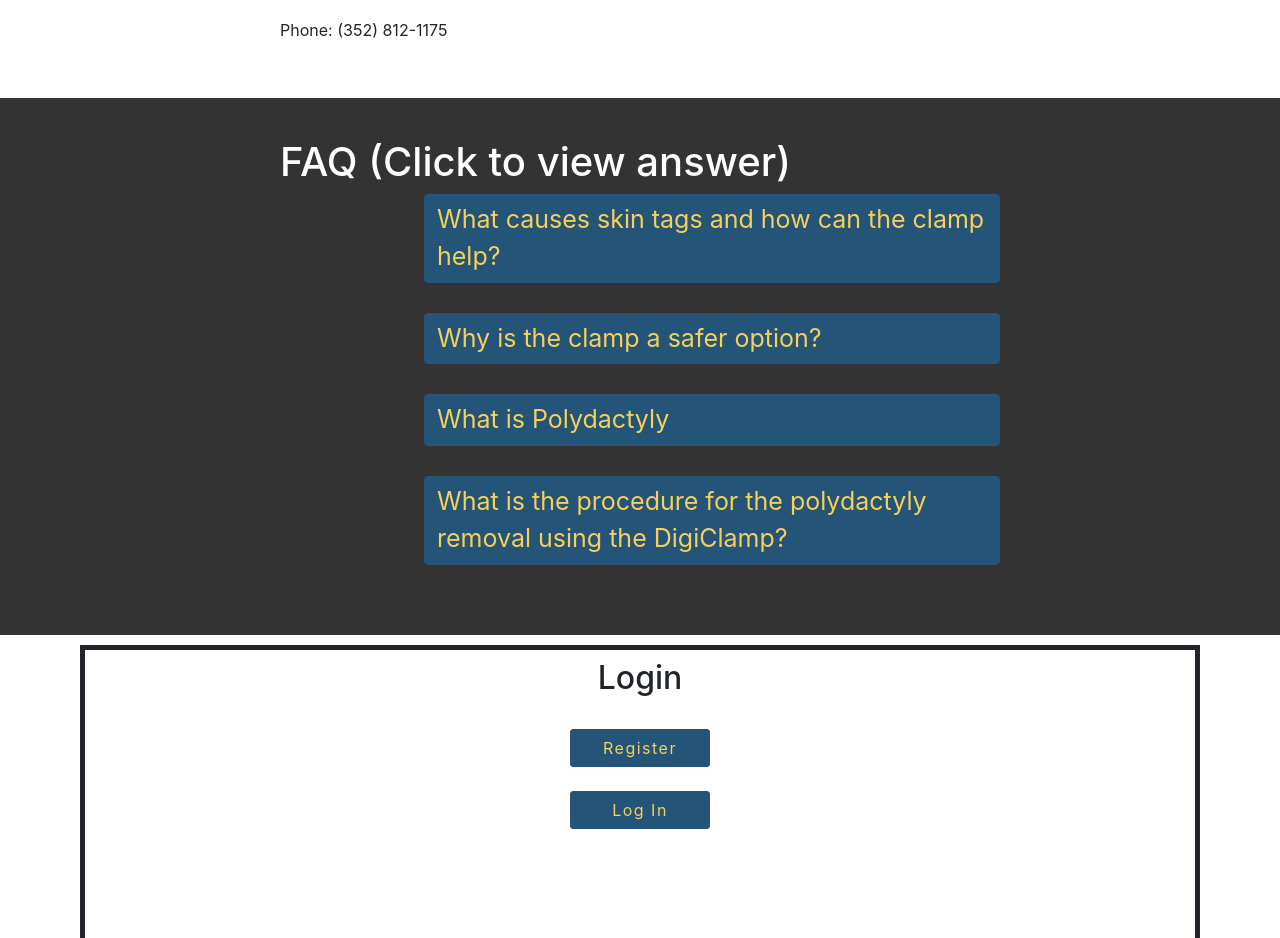
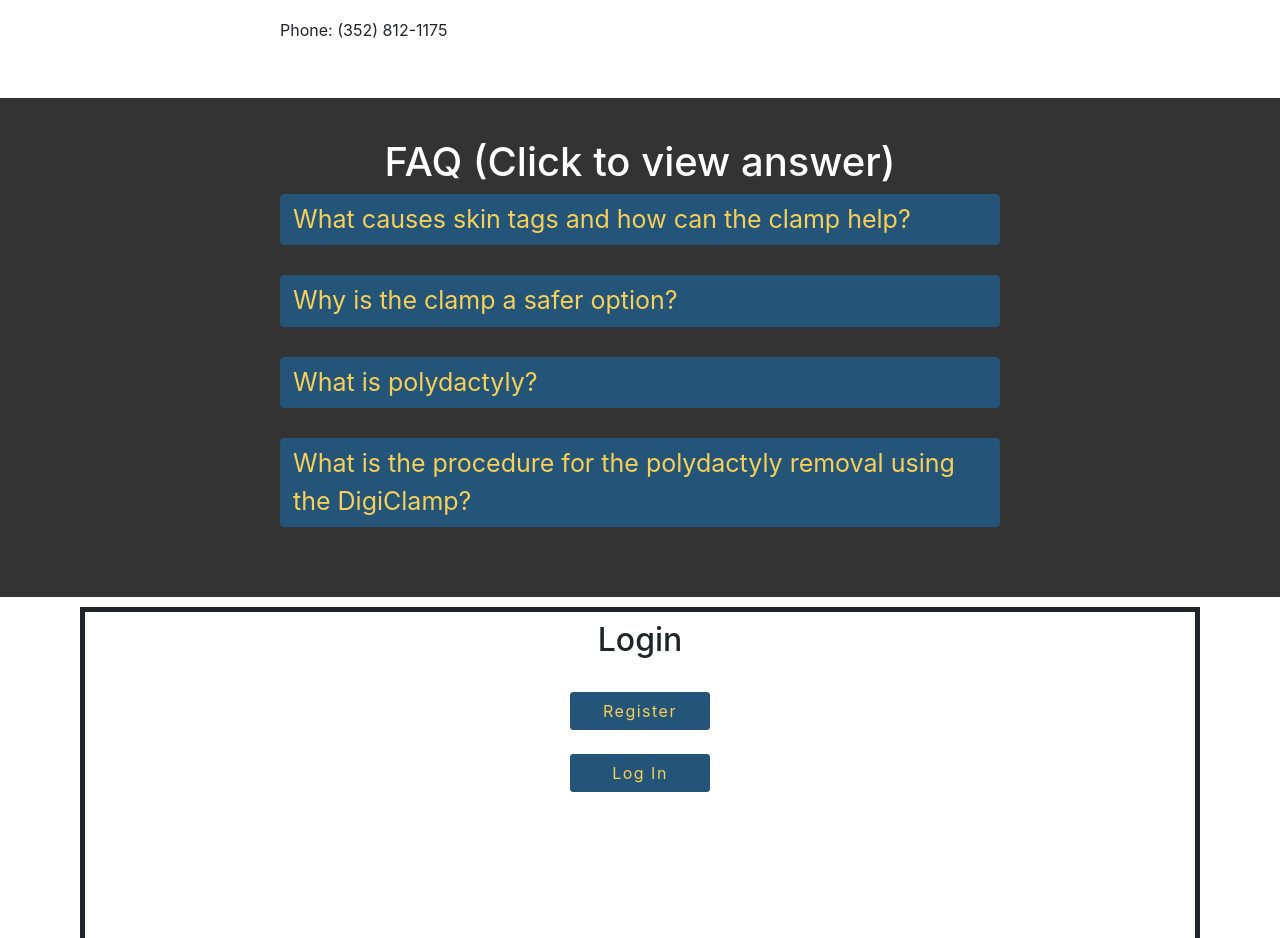
Before and after one commit to CEN30315A/Site, a React (Create React App) app in the folder client/: page / in a window 1280 px wide. Shown: the part 4740-5678 px from the top of the page. Built offline with nearby package versions, Linux system fonts and the light colour scheme.

Commit message:
style changes

```diff
--- a/client/src/App.css
+++ b/client/src/App.css
@@ -134,12 +134,11 @@ li.nav-item > a.active {
 .faq {
   width: 100%;
   margin-bottom: 30px;
-  padding-left: 20%;
   color: black;
 }
 .faq .answer{
   width: 100%;
-  color: #F6D058;
+  color: white;
   font-size: 20px;
 }
 
--- a/client/src/components/Faq.js
+++ b/client/src/components/Faq.js
@@ -5,7 +5,7 @@ function Faq(props) {
 
     return <div className="faq">
 
-        <button class="btn btn-outline-primary" type="button" data-toggle="collapse" data-target={"#collapse" + questAn.id} aria-expanded="false" aria-controls={"collapse" + questAn.id}>
+        <button class="btn btn-outline-primary" type="button" align= "center" data-toggle="collapse" data-target={"#collapse" + questAn.id} aria-expanded="false" aria-controls={"collapse" + questAn.id}>
             {questAn.question}
         </button>
         <div className="collapse" id={"collapse" + questAn.id}>
--- a/client/src/components/FaqSection.js
+++ b/client/src/components/FaqSection.js
@@ -5,7 +5,7 @@ export default function FaqSection({questAns, title, dark, id}) {
   return (
     <div className={"section" + (dark ? " section-dark" : "")}>
       <div className="section-content" id={id}>
-        <h1>{title}<subtitle> (Click to view answer) </subtitle> </h1>
+        <h1 align="center">{title}<subtitle> (Click to view answer) </subtitle> </h1>
         {questAns.map(obj => <Faq questAn = {obj} key={obj.id}/>)}
 
       </div>
--- a/client/src/data/data.js
+++ b/client/src/data/data.js
@@ -34,7 +34,7 @@ export default {
     faq:[
         {id: 1, question: 'What causes skin tags and how can the clamp help?', answer : 'The clamp procedure is the more comfortable, less costly, and more desirable option for these patients.The patients who undergo removal of the achrocordons, will subsequently be followed after the removal at 2-3 months to determine if any recurrence, scarring, or discoloration of the skin has occurred. At that time, the patients will be asked to answer a simple voluntary survey of satisfaction to determine their opinion of the method used. Pictures of the skin tags before and after its removal will be obtained, in order to demonstrate the resolution of the lesion, or to document any secondary finding that may have taken place. '},
         {id: 2, question: 'Why is the clamp a safer option?', answer : 'The procedure to use the XDG Clamp does not require sutures, does not result in “stitches” or bleeding. It is a suture free procedure. Current uses of suture ligature in infants with the “Polydactyly Type B” (extra fingers/toes) condition results in multiple problems. The problems include pain, increased likelihood of infection and most importantly the current standard of care (SOC) involving suture ligature takes approximately 10 days, the XDG Clamp and related procedure takes 10 MINUTES, instead of days. The current SOC is considered an almost “medieval” and also sometimes called barbaric for infants born with extra fingers of toes who suffer from this condition. Removal by of extra digits in Polydactyly by using scalpel excision is not recommended due to the risk for hemorrhage, the high likelihood that sutures (stitches) will be required to prevent post removal bleeding and subsequently need to be removed, these pitfalls are also associated with skin tag removal using the same procedure.'},
-        {id: 3, question: 'What is Polydactyly', answer : 'Polydactyly is one of the most common congenital anomalies of the hand and feet. It manifests in humans and animals as one or more extra fingers or toes. The extra digit is usually a small piece of soft tissue; it may either contain bone without any joints or be a complete functioning unit. The majority of polydactyly cases are inherited, manifesting as a dominant or recurrent trait, so the number of cases are expected to rise worldwide. The condition can occur in one limb or, in rare cases, can be present in all 4 limbs'},
+        {id: 3, question: 'What is polydactyly?', answer : 'Polydactyly is one of the most common congenital anomalies of the hand and feet. It manifests in humans and animals as one or more extra fingers or toes. The extra digit is usually a small piece of soft tissue; it may either contain bone without any joints or be a complete functioning unit. The majority of polydactyly cases are inherited, manifesting as a dominant or recurrent trait, so the number of cases are expected to rise worldwide. The condition can occur in one limb or, in rare cases, can be present in all 4 limbs'},
         {id: 4, question: 'What is the procedure for the polydactyly removal using the DigiClamp?', answer: <div class = "button"> <a href = "https://drive.google.com/open?id=1weX5epIo6lPkBhH4VAbbb__DDRDuYeY_" target = "blank"> Click this to read more about the procedure</a> </div> },
       ],
 }
```
Also changed, not shown: 1 other file (tests, documents, lock files or other folders).
